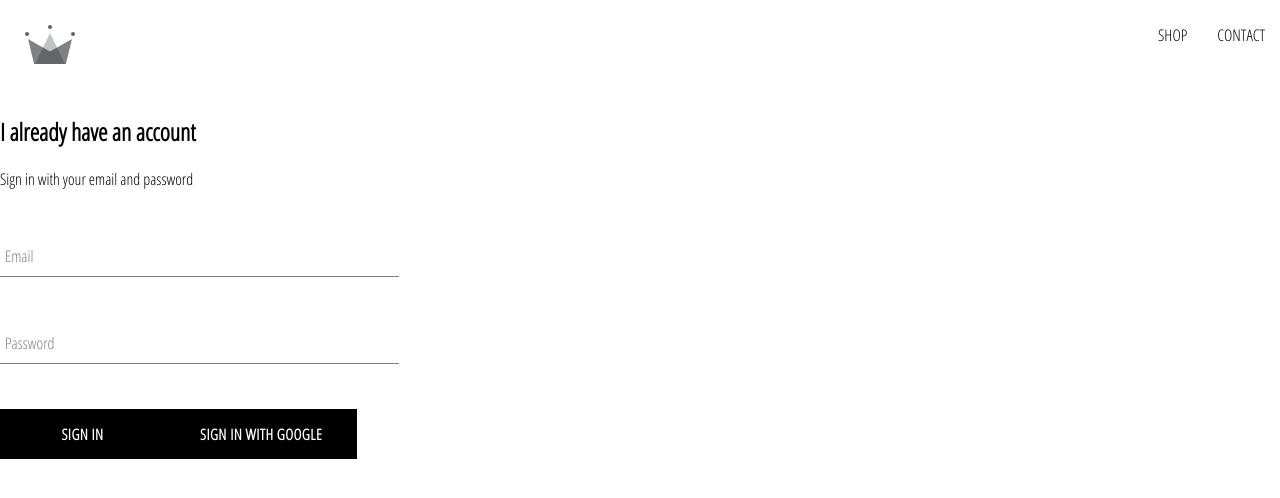
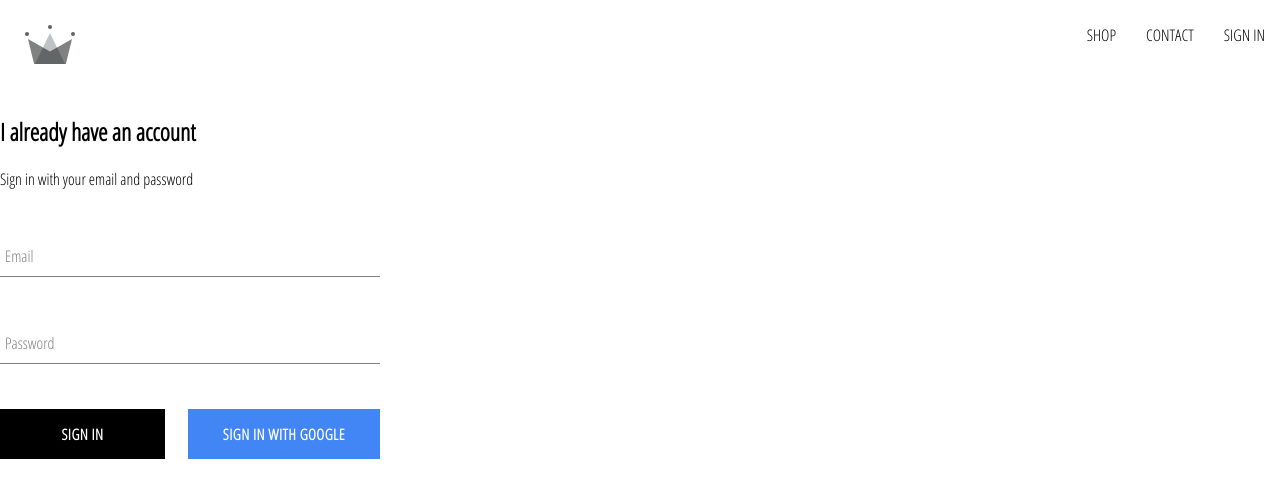
Before and after one commit to cat-isme/crown-clothing, a React (Create React App) app: page /signin in a window 1280 px wide. Shown: the top 498 px of the page. Built offline with nearby package versions, Linux system fonts and the light colour scheme; no server answers.

Commit message:
install firebase into the web

```diff
--- a/src/App.css
+++ b/src/App.css
@@ -5,3 +5,6 @@
     text-decoration:none;
     color:black;
 }
+*{
+    box-sizing: border-box;
+}
--- a/src/App.js
+++ b/src/App.js
@@ -7,14 +7,38 @@
 import ShopPage from './pages/shop/shop.component.jsx';
 import SignInAndSignUpPage from './pages/sign-in-and-sign-up/sign-in-and-sign-up.component'
 import Header from './components/header/header.component.jsx';
+import {auth} from './firebase/firebase.utils';
 
 
 
-function App() {
+class App extends React.Component {
+  constructor(){
+    super();
+
+    this.state={
+      currentUser:null
+    }
+  }
+
+  unsubscribeFromAuth = null;
+
+  componentDidMount(){
+    this.unsubscribeFromAuth = auth.onAuthStateChanged(user => {
+      this.setState({currentUser:user});
+
+      console.log(user);
+    })
+  }
+
+  componentWillUnmount(){
+    this.unsubscribeFromAuth();
+  }
+
+  render(){
   return (
     <div>
       <BrowserRouter>
-      <Header />
+      <Header currentUser={this.state.currentUser}/>
       <Switch>
         <Route exact path='/' component={HomePage} />
         <Route path='/shop' component={ShopPage} />
@@ -24,5 +48,5 @@
     </div>
   );
 }
-
+}
 export default App;
--- a/src/components/custom-button/custom-button.component.jsx
+++ b/src/components/custom-button/custom-button.component.jsx
@@ -2,8 +2,8 @@
 
 import './custom-button.styles.scss';
 
-const CustomButton = ({children,...otherProps}) =>(
-    <button className='custom-button'{...otherProps}>
+const CustomButton = ({children, isGoogleSignIn,...otherProps}) =>(
+    <button className={`${isGoogleSignIn? 'google-sign-in' :''} custom-button`} {...otherProps}>
         {children}
     </button>
 )
--- a/src/components/custom-button/custom-button.styles.scss
+++ b/src/components/custom-button/custom-button.styles.scss
@@ -19,4 +19,13 @@
       color: black;
       border: 1px solid black;
     }
+    &.google-sign-in{
+      background-color: #4285f4;
+      color: white;
+
+      &:hover{
+        background-color: #357ae8;
+        border: none;
+      }
+    }
   }
--- a/src/components/header/header.component.jsx
+++ b/src/components/header/header.component.jsx
@@ -1,10 +1,12 @@
 import React from 'react';
 import {Link} from 'react-router-dom';
+
+import {auth} from '../../firebase/firebase.utils';
 
 import './header.styles.scss';
 import {ReactComponent as Logo} from '../../assets/crwn.svg';
 
-const Header = () => (
+const Header = ({currentUser}) => (
     <div className='header'>
         <Link className='logo-container' to='/'>
             <Logo className='logo'/>
@@ -16,6 +18,12 @@
         <Link className='option' to='/shop'>
             CONTACT
         </Link>
+        {
+            currentUser?
+            <div className='option' onClick={()=>auth.signOut()}>SIGN OUT</div>
+            :
+            <Link className='option' to='/signin'>SIGN IN</Link>
+        }
     </div>
     </div>
 )
--- a/src/components/header/header.styles.scss
+++ b/src/components/header/header.styles.scss
@@ -21,6 +21,7 @@
 
       .option {
         padding: 10px 15px;
+        cursor: pointer;
       }
     }
   }
--- a/src/components/sign-in/sign-in.component.jsx
+++ b/src/components/sign-in/sign-in.component.jsx
@@ -53,9 +53,10 @@
                     handleChange={this.handleChange}
                     required />
 
-
+                <div className='buttons'>
                 <CustomButton type='submit'>Sign In</CustomButton>
-                <CustomButton onClick={signInWithGoogle}>{''}Sign in with Google{''}</CustomButton>
+                <CustomButton onClick={signInWithGoogle} isGoogleSignIn>{''}Sign in with Google{''}</CustomButton>
+                </div>
             </form>
         </div>
         )
--- a/src/components/sign-in/sign-in.styles.scss
+++ b/src/components/sign-in/sign-in.styles.scss
@@ -1,5 +1,5 @@
 .sign-in{
-    width: 30%;
+    width: 380px;
     display: flex;
     flex-direction: column;
 
@@ -7,4 +7,9 @@
         margin: 10px 0;
 
     }
+
+    .buttons{
+        display: flex;
+        justify-content: space-between;
+    }
 }
```
